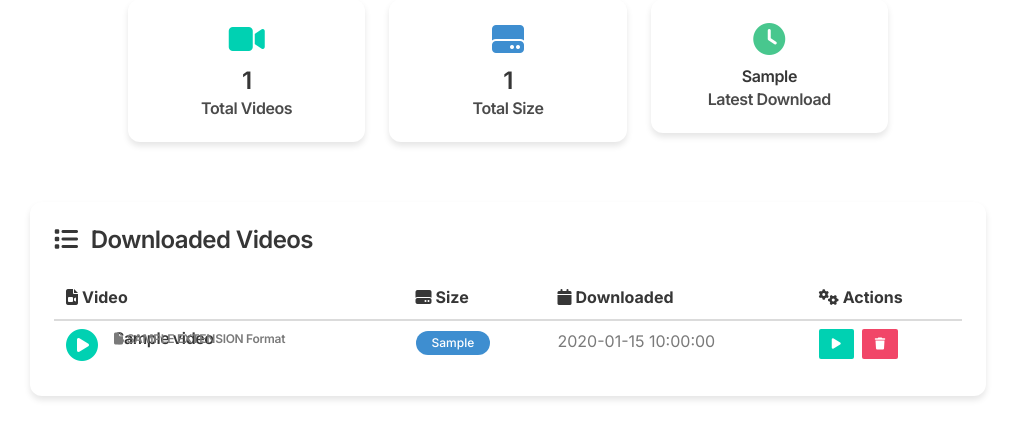
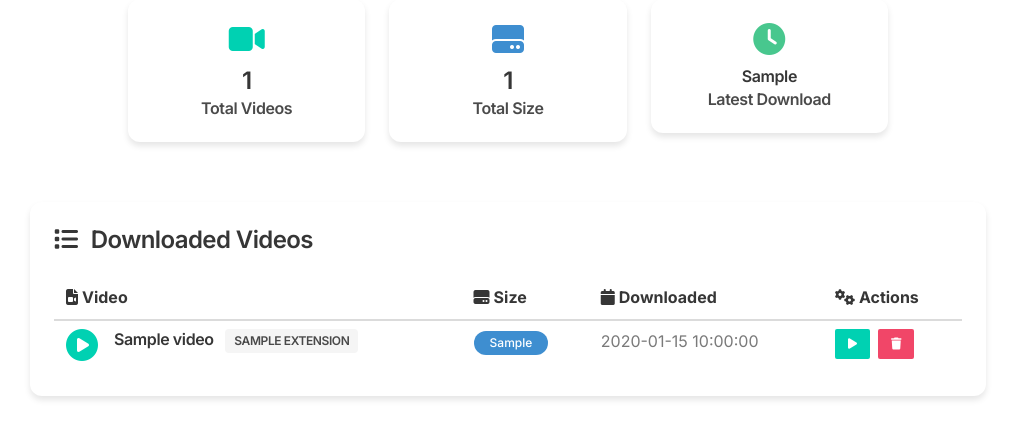
Before and after one commit to Centralize/playYT, a FastAPI app: template src/playyt/webapp/templates/downloads.html in a window 1280 px wide. Shown: the part 463-907 px from the top of the page, without its empty margins (132-1148 px from the left). Run offline with FastAPI, Linux system fonts and the light colour scheme; the template is opened without the code that fills it: most values are stand-ins (such as "Sample title", 1, 10 or a date in 2020).

Commit message:
fix(ui): move file format to inline tag next to video title for cleaner layout

```diff
--- a/src/playyt/webapp/templates/downloads.html
+++ b/src/playyt/webapp/templates/downloads.html
@@ -83,9 +83,9 @@
                                 <i class="fas fa-play-circle fa-2x has-text-primary"></i>
                               </div>
                               <div class="media-content">
-                                <p class="title is-6 mb-1">{{ video.title }}</p>
-                                <p class="subtitle is-7 has-text-grey">
-                                  <i class="fas fa-file mr-1"></i>{{ video.extension.upper() }} Format
+                                <p class="title is-6 mb-1">
+                                  {{ video.title }}
+                                  <span class="tag is-light is-small ml-2">{{ video.extension.upper() }}</span>
                                 </p>
                               </div>
                             </div>
```
